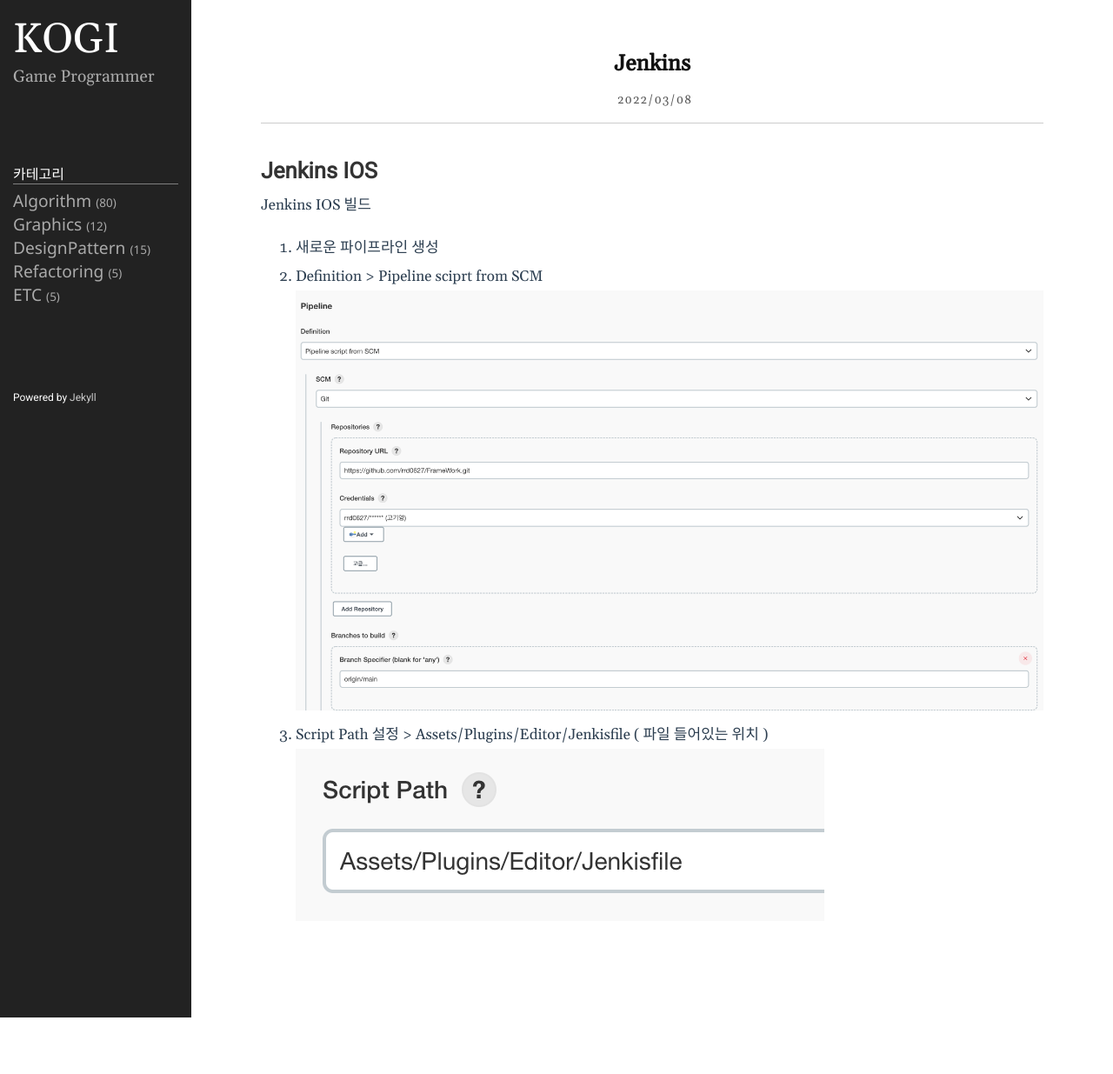
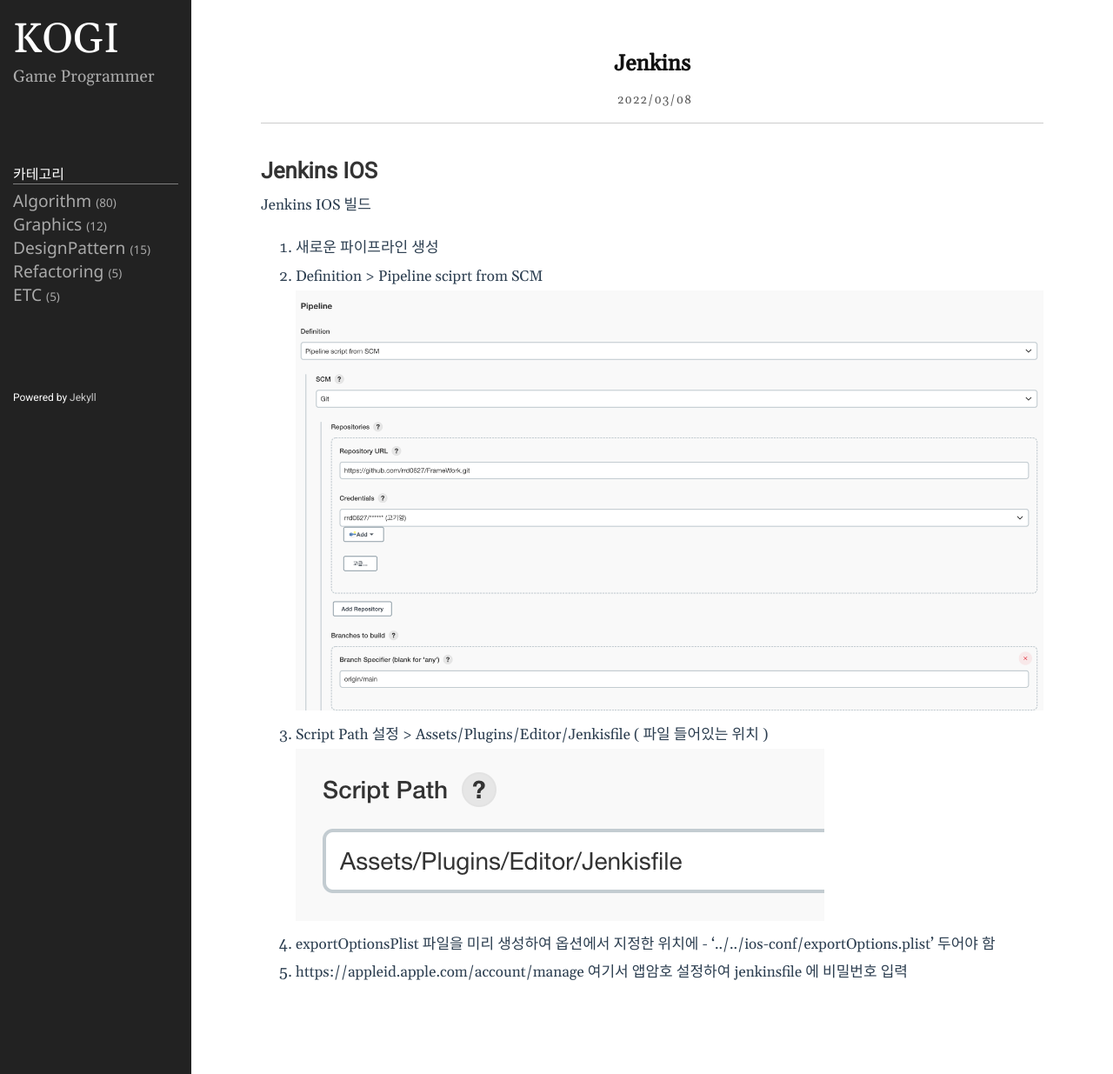
Before and after one commit to rrd0627/rrd0627.github.io, a Jekyll site: the page built from _posts/2022-03-09-unityTips.markdown, in a window 1280 px wide. Shown: the whole page at 87% size. Built offline with Jekyll 4.4.1, drawn with Linux system fonts in a browser that asks for light colours; before the commit the page ends 1170 px from its top, so only the background shows below that.

Commit message:
Jenkins ios

```diff
--- a/_posts/2022-03-09-unityTips.markdown
+++ b/_posts/2022-03-09-unityTips.markdown
@@ -12,3 +12,5 @@
 1. Definition > Pipeline sciprt from SCM ![](/assets/img/Unity/2022-03-23-23-00-15.png)
 1. Script Path 설정 > Assets/Plugins/Editor/Jenkisfile ( 파일 들어있는 위치 )
 ![](/assets/img/Unity/2022-03-23-23-02-57.png)
+1. exportOptionsPlist 파일을 미리 생성하여 옵션에서 지정한 위치에 -  '../../ios-conf/exportOptions.plist'  두어야 함
+1. https://appleid.apple.com/account/manage 여기서 앱암호 설정하여 jenkinsfile 에 비밀번호 입력
```
